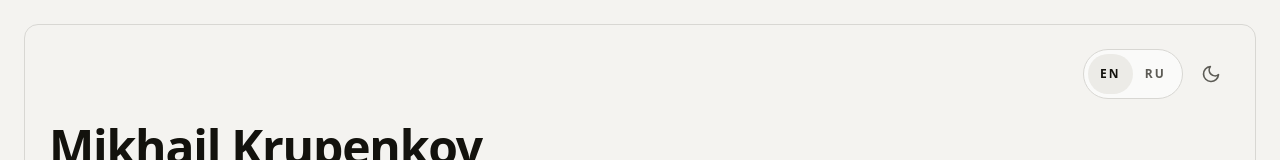
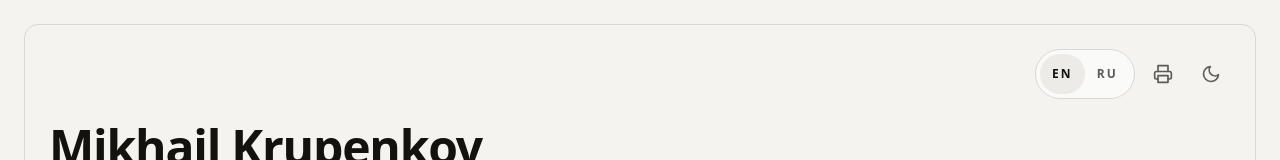
Before and after one commit to FalseR20/FalseR20.github.io, a React (Vite) app: page / in a window 1280 px wide. Shown: the top 160 px of the page. Built offline with nearby package versions, Linux system fonts and the light colour scheme.

Commit message:
feat: add print button

```diff
--- a/src/features/cv/components/ProfileSection.tsx
+++ b/src/features/cv/components/ProfileSection.tsx
@@ -3,6 +3,7 @@ import type { IconType } from "react-icons";
 import {
   FiMoon,
   FiSun,
+  FiPrinter,
   FiMapPin,
   FiMail,
   FiLinkedin,
@@ -28,6 +29,8 @@ const contactIcons: Record<ContactIcon, IconType> = {
   github: FiGithub,
   location: FiMapPin,
 };
+const profileControlButtonClassName =
+  "inline-flex size-10 shrink-0 cursor-pointer items-center justify-center gap-2 rounded-full text-sm font-medium whitespace-nowrap text-muted-foreground transition-all outline-none hover:bg-accent hover:text-foreground focus-visible:border-ring focus-visible:ring-[3px] focus-visible:ring-ring/50 disabled:pointer-events-none disabled:opacity-50 aria-invalid:border-destructive aria-invalid:ring-destructive/20 dark:hover:bg-accent/50 dark:aria-invalid:ring-destructive/40 [&_svg]:pointer-events-none [&_svg]:shrink-0";
 
 function getCurrentPageUrl() {
   if (typeof window === "undefined") {
@@ -58,6 +61,9 @@ export function ProfileSection({
 }: ProfileSectionProps) {
   const { t } = useTranslation();
   const currentPageUrl = getCurrentPageUrl();
+  const handlePrint = () => {
+    window.print();
+  };
 
   return (
     <Card>
@@ -71,8 +77,17 @@ export function ProfileSection({
             />
             <button
               type="button"
+              onClick={handlePrint}
+              className={profileControlButtonClassName}
+              aria-label={t("ui.print.printResume")}
+              title={t("ui.print.printResume")}
+            >
+              <FiPrinter className="size-5" />
+            </button>
+            <button
+              type="button"
               onClick={onToggleTheme}
-              className="inline-flex size-10 shrink-0 cursor-pointer items-center justify-center gap-2 rounded-full text-sm font-medium whitespace-nowrap text-muted-foreground transition-all outline-none hover:bg-accent hover:text-foreground focus-visible:border-ring focus-visible:ring-[3px] focus-visible:ring-ring/50 disabled:pointer-events-none disabled:opacity-50 aria-invalid:border-destructive aria-invalid:ring-destructive/20 dark:hover:bg-accent/50 dark:aria-invalid:ring-destructive/40 [&_svg]:pointer-events-none [&_svg]:shrink-0"
+              className={profileControlButtonClassName}
               aria-label={
                 theme === "dark"
                   ? t("ui.themeSwitcher.switchToLight")
--- a/src/features/cv/components/SkillsSection.tsx
+++ b/src/features/cv/components/SkillsSection.tsx
@@ -19,7 +19,7 @@ export function SkillsSection({ skillGroups }: SkillsSectionProps) {
       title={t("ui.skills.title")}
       description={t("ui.skills.description")}
     >
-      <VStack size="lg">
+      <VStack size="md">
         {skillGroups.map((group) => (
           <CardSurface
             key={group.title}
--- a/src/i18n/locales/en.ts
+++ b/src/i18n/locales/en.ts
@@ -18,6 +18,7 @@ export const enTranslation: TranslationResource = {
     },
     print: {
       onlineVersion: "Current CV version",
+      printResume: "Print CV",
     },
     experience: {
       title: "Professional Experience",
--- a/src/i18n/locales/ru.ts
+++ b/src/i18n/locales/ru.ts
@@ -18,6 +18,7 @@ export const ruTranslation: TranslationResource = {
     },
     print: {
       onlineVersion: "Актуальная версия резюме",
+      printResume: "Печать резюме",
     },
     experience: {
       title: "Коммерческий опыт",
--- a/src/i18n/types.ts
+++ b/src/i18n/types.ts
@@ -22,6 +22,7 @@ export type TranslationResource = {
     };
     print: {
       onlineVersion: string;
+      printResume: string;
     };
     experience: {
       title: string;
```
